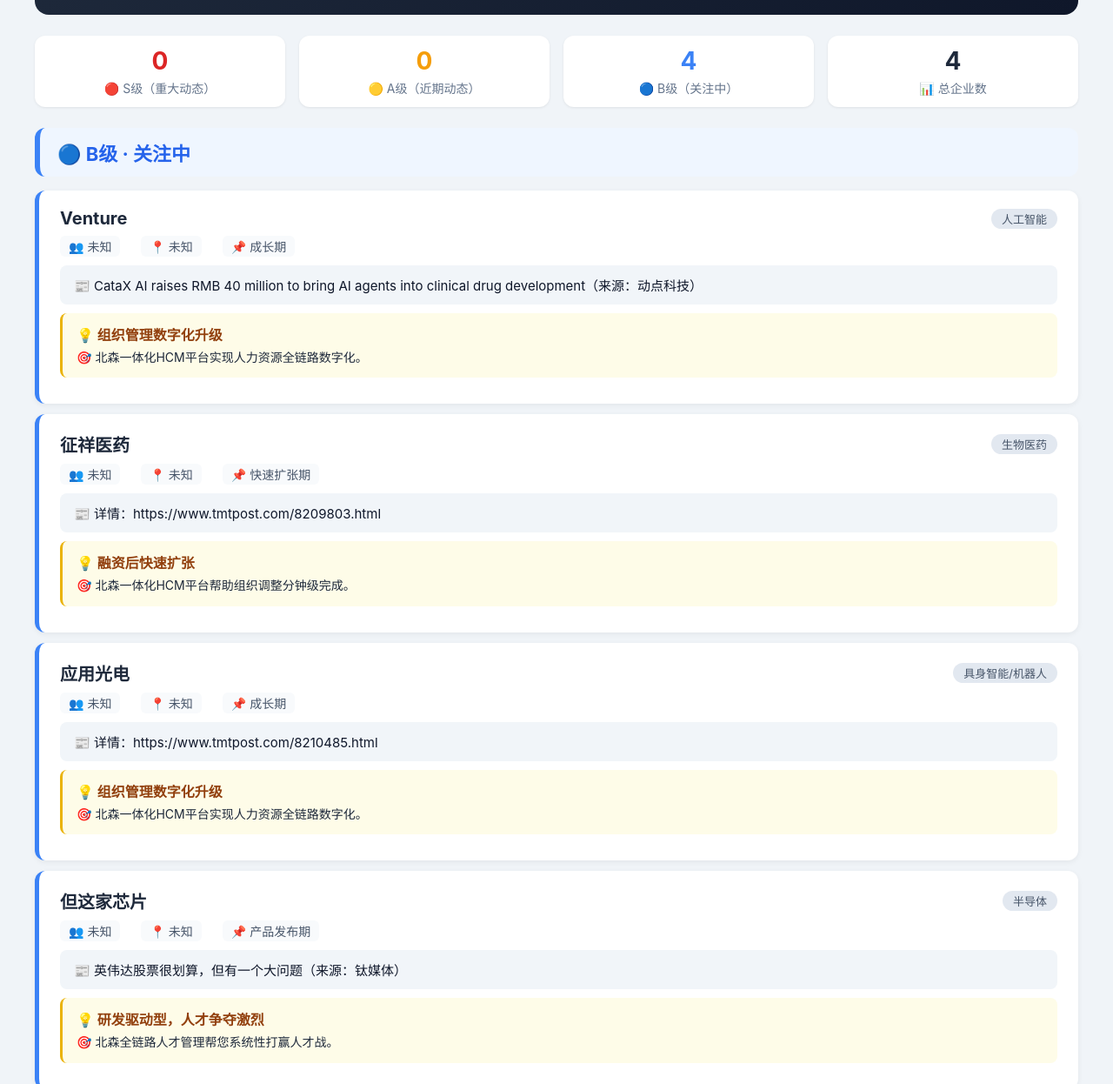
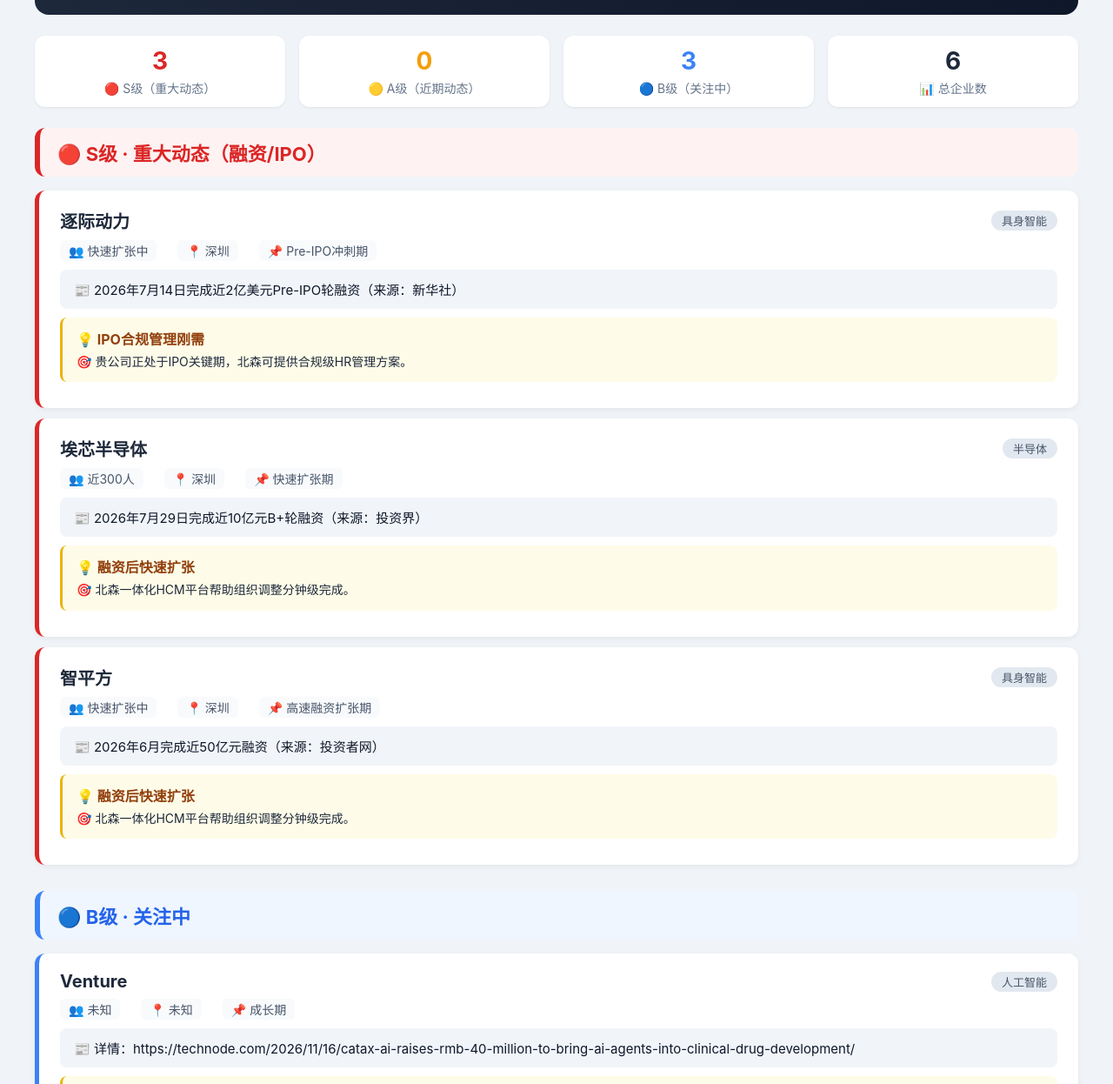
Before and after one commit to Eric6845/BeiSen-, a plain HTML site: page index.html in a window 1280 px wide. Shown: the part 91-1337 px from the top of the page at 87% size. Drawn offline with Linux system fonts and the light colour scheme.

Commit message:
deploy: f57a087ed4c44d3d0df2e782444121104896e59e

```diff
--- a/index.html
+++ b/index.html
@@ -4,7 +4,7 @@
 <head>
 <meta charset="UTF-8">
 <meta name="viewport" content="width=device-width, initial-scale=1.0">
-<title>北森拓客日报 2026年11月19日</title>
+<title>北森拓客日报 2026年11月20日</title>
 <style>
 * { margin: 0; padding: 0; box-sizing: border-box; }
 body { font-family: -apple-system, BlinkMacSystemFont, "Segoe UI", Roboto, Arial, sans-serif; background: #f0f4f8; padding: 20px; color: #1e293b; }
@@ -43,40 +43,54 @@ body { font-family: -apple-system, BlinkMacSystemFont, "Segoe UI", Roboto, Arial
 </head>
 <body>
 <div class="container">
-<div class="header"><h1>📋 北森拓客日报</h1><span class="date">2026年11月19日</span></div>
+<div class="header"><h1>📋 北森拓客日报</h1><span class="date">2026年11月20日</span></div>
 <div class="stats">
-<div class="stat-item stat-s"><div class="num">0</div><div class="label">🔴 S级（重大动态）</div></div>
+<div class="stat-item stat-s"><div class="num">3</div><div class="label">🔴 S级（重大动态）</div></div>
 <div class="stat-item stat-a"><div class="num">0</div><div class="label">🟡 A级（近期动态）</div></div>
-<div class="stat-item stat-b"><div class="num">4</div><div class="label">🔵 B级（关注中）</div></div>
-<div class="stat-item"><div class="num">4</div><div class="label">📊 总企业数</div></div>
+<div class="stat-item stat-b"><div class="num">3</div><div class="label">🔵 B级（关注中）</div></div>
+<div class="stat-item"><div class="num">6</div><div class="label">📊 总企业数</div></div>
 </div>
-<div class="section section-b"><div class="section-title">🔵 B级 · 关注中</div>
+<div class="section section-s"><div class="section-title">🔴 S级 · 重大动态（融资/IPO）</div>
+<div class="card card-s">
+<div class="card-header"><span class="card-name">逐际动力</span><span class="card-tag">具身智能</span></div>
+<div class="card-info"><span>👥 快速扩张中</span><span>📍 深圳</span><span class="card-stage">📌 Pre-IPO冲刺期</span></div>
+<div class="card-dynamic">📰 2026年7月14日完成近2亿美元Pre-IPO轮融资（来源：新华社）</div>
+<div class="card-pain"><div class="ptype">💡 IPO合规管理刚需</div><div class="pdesc">🎯 贵公司正处于IPO关键期，北森可提供合规级HR管理方案。</div></div>
+</div>
+
+<div class="card card-s">
+<div class="card-header"><span class="card-name">埃芯半导体</span><span class="card-tag">半导体</span></div>
+<div class="card-info"><span>👥 近300人</span><span>📍 深圳</span><span class="card-stage">📌 快速扩张期</span></div>
+<div class="card-dynamic">📰 2026年7月29日完成近10亿元B+轮融资（来源：投资界）</div>
+<div class="card-pain"><div class="ptype">💡 融资后快速扩张</div><div class="pdesc">🎯 北森一体化HCM平台帮助组织调整分钟级完成。</div></div>
+</div>
+
+<div class="card card-s">
+<div class="card-header"><span class="card-name">智平方</span><span class="card-tag">具身智能</span></div>
+<div class="card-info"><span>👥 快速扩张中</span><span>📍 深圳</span><span class="card-stage">📌 高速融资扩张期</span></div>
+<div class="card-dynamic">📰 2026年6月完成近50亿元融资（来源：投资者网）</div>
+<div class="card-pain"><div class="ptype">💡 融资后快速扩张</div><div class="pdesc">🎯 北森一体化HCM平台帮助组织调整分钟级完成。</div></div>
+</div>
+</div><div class="section section-b"><div class="section-title">🔵 B级 · 关注中</div>
 <div class="card card-b">
 <div class="card-header"><span class="card-name">Venture</span><span class="card-tag">人工智能</span></div>
 <div class="card-info"><span>👥 未知</span><span>📍 未知</span><span class="card-stage">📌 成长期</span></div>
-<div class="card-dynamic">📰 CataX AI raises RMB 40 million to bring AI agents into clinical drug development（来源：动点科技）</div>
+<div class="card-dynamic">📰 详情：https://technode.com/2026/11/16/catax-ai-raises-rmb-40-million-to-bring-ai-agents-into-clinical-drug-development/</div>
 <div class="card-pain"><div class="ptype">💡 组织管理数字化升级</div><div class="pdesc">🎯 北森一体化HCM平台实现人力资源全链路数字化。</div></div>
 </div>
 
 <div class="card card-b">
-<div class="card-header"><span class="card-name">征祥医药</span><span class="card-tag">生物医药</span></div>
-<div class="card-info"><span>👥 未知</span><span>📍 未知</span><span class="card-stage">📌 快速扩张期</span></div>
-<div class="card-dynamic">📰 详情：https://www.tmtpost.com/8209803.html</div>
-<div class="card-pain"><div class="ptype">💡 融资后快速扩张</div><div class="pdesc">🎯 北森一体化HCM平台帮助组织调整分钟级完成。</div></div>
-</div>
-
-<div class="card card-b">
-<div class="card-header"><span class="card-name">应用光电</span><span class="card-tag">具身智能/机器人</span></div>
+<div class="card-header"><span class="card-name">仿生机器人</span><span class="card-tag">具身智能/机器人</span></div>
 <div class="card-info"><span>👥 未知</span><span>📍 未知</span><span class="card-stage">📌 成长期</span></div>
-<div class="card-dynamic">📰 详情：https://www.tmtpost.com/8210485.html</div>
+<div class="card-dynamic">📰 优必选的美女帅哥们，想进家门再等等（来源：钛媒体）</div>
 <div class="card-pain"><div class="ptype">💡 组织管理数字化升级</div><div class="pdesc">🎯 北森一体化HCM平台实现人力资源全链路数字化。</div></div>
 </div>
 
 <div class="card card-b">
-<div class="card-header"><span class="card-name">但这家芯片</span><span class="card-tag">半导体</span></div>
-<div class="card-info"><span>👥 未知</span><span>📍 未知</span><span class="card-stage">📌 产品发布期</span></div>
-<div class="card-dynamic">📰 英伟达股票很划算，但有一个大问题（来源：钛媒体）</div>
-<div class="card-pain"><div class="ptype">💡 研发驱动型，人才争夺激烈</div><div class="pdesc">🎯 北森全链路人才管理帮您系统性打赢人才战。</div></div>
+<div class="card-header"><span class="card-name">人形机器人</span><span class="card-tag">具身智能/机器人</span></div>
+<div class="card-info"><span>👥 未知</span><span>📍 未知</span><span class="card-stage">📌 成长期</span></div>
+<div class="card-dynamic">📰 人形机器人“卖铲人”先富了，然后呢？（来源：钛媒体）</div>
+<div class="card-pain"><div class="ptype">💡 组织管理数字化升级</div><div class="pdesc">🎯 北森一体化HCM平台实现人力资源全链路数字化。</div></div>
 </div>
 </div>
 <div class="footer">数据来源：公开RSS订阅源（36氪、投资界、创业邦、亿欧网、动点科技、钛媒体、虎嗅、品玩）<br>本日报由自动化系统生成，仅供内部业务拓展参考</div>
```
